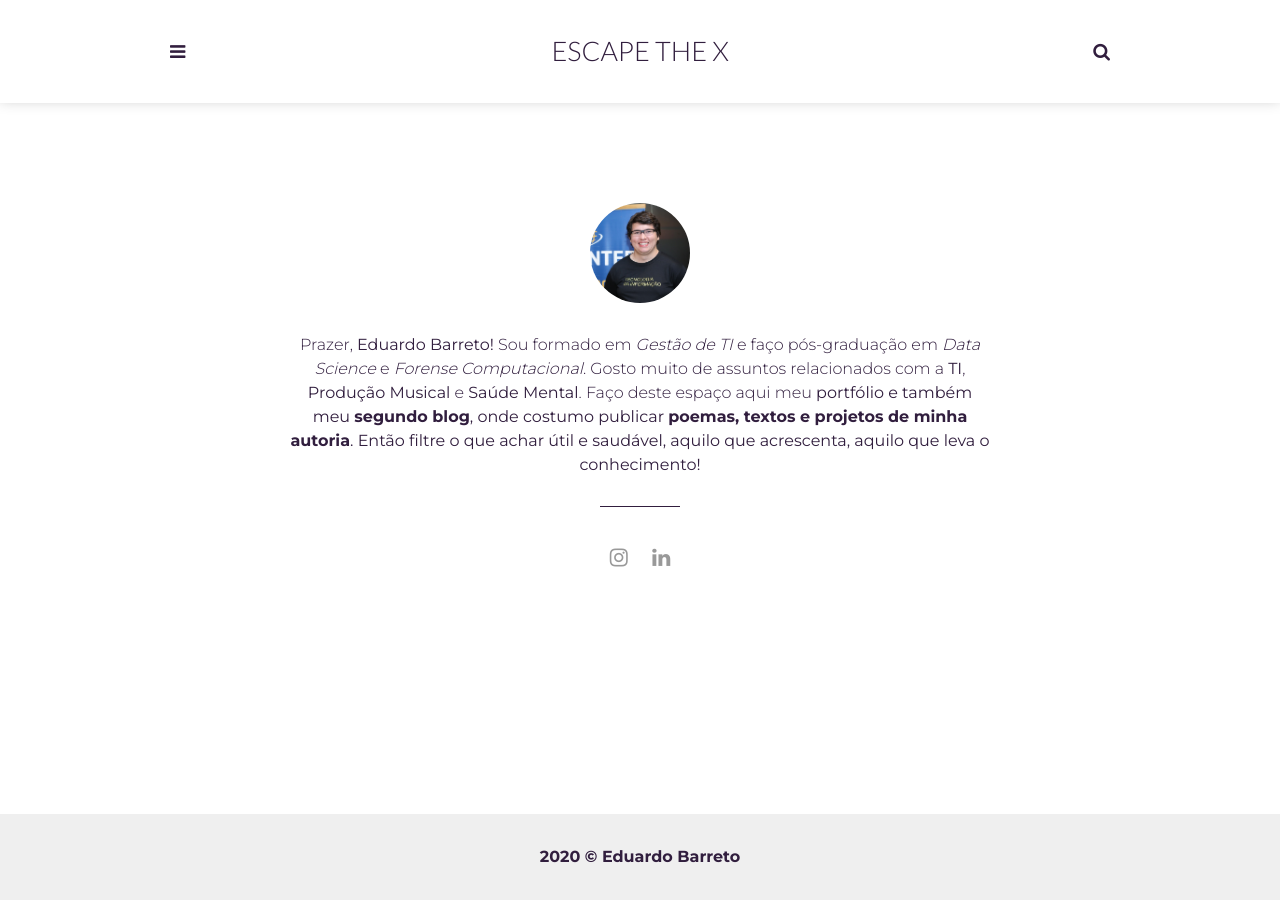
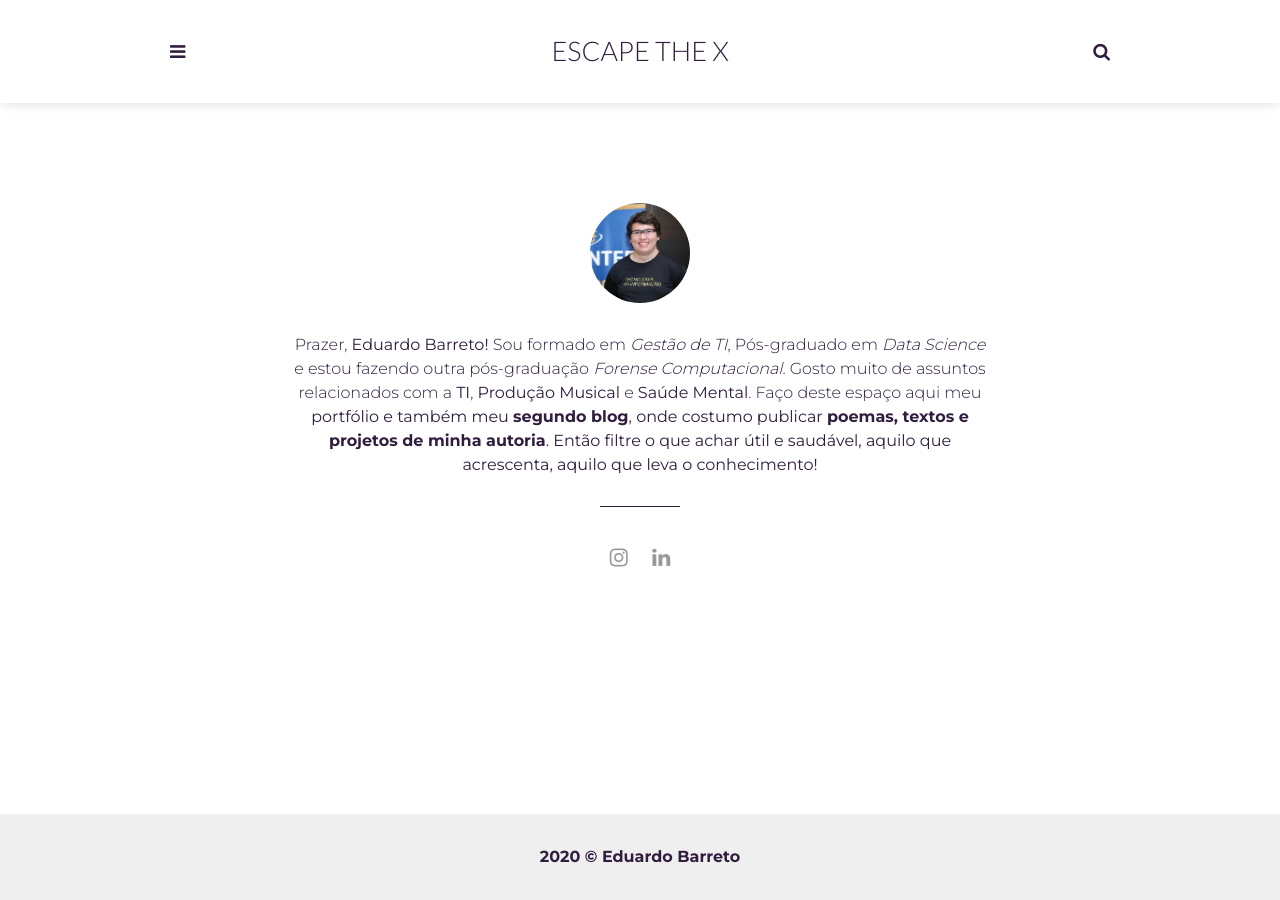
Before and after one commit to EscapeTheX/escapethex.github.io, a Jekyll site: the page built from _pages/about.html, in a window 1280 px wide. Built offline with Jekyll 4.4.1, drawn with Linux system fonts in a browser that asks for light colours.

Commit message:
Update _config.yml

```diff
--- a/_config.yml
+++ b/_config.yml
@@ -8,7 +8,7 @@ url: "escapethex.github.io" # the base hostname & protocol for your site, e.g. h
 # Author settings
 author: Eduardo Barreto # add your name
 author-pic: profile.jpg
-about-author2: Prazer, <strong>Eduardo Barreto!</strong> Sou formado em <i>Gestão de TI</i> e faço pós-graduação em <i>Data Science</i> e <i>Forense Computacional</i>. Gosto muito de assuntos relacionados com a <strong>TI</strong>, <strong>Produção Musical</strong> e <strong>Saúde Mental</strong>. Faço deste espaço aqui meu <strong>portfólio e também meu <strong>segundo blog</strong>, onde costumo publicar <strong>poemas, textos e projetos de minha autoria</strong>. Então filtre o que achar útil e saudável, aquilo que acrescenta, aquilo que leva o conhecimento!
+about-author2: Prazer, <strong>Eduardo Barreto!</strong> Sou formado em <i>Gestão de TI</i>, Pós-graduado em <i>Data Science</i> e estou fazendo outra pós-graduação <i>Forense Computacional</i>. Gosto muito de assuntos relacionados com a <strong>TI</strong>, <strong>Produção Musical</strong> e <strong>Saúde Mental</strong>. Faço deste espaço aqui meu <strong>portfólio e também meu <strong>segundo blog</strong>, onde costumo publicar <strong>poemas, textos e projetos de minha autoria</strong>. Então filtre o que achar útil e saudável, aquilo que acrescenta, aquilo que leva o conhecimento!
 about-author:
 # Contact links
 #email: edu_barreto23@hotmail.com # Add your Email address
```
